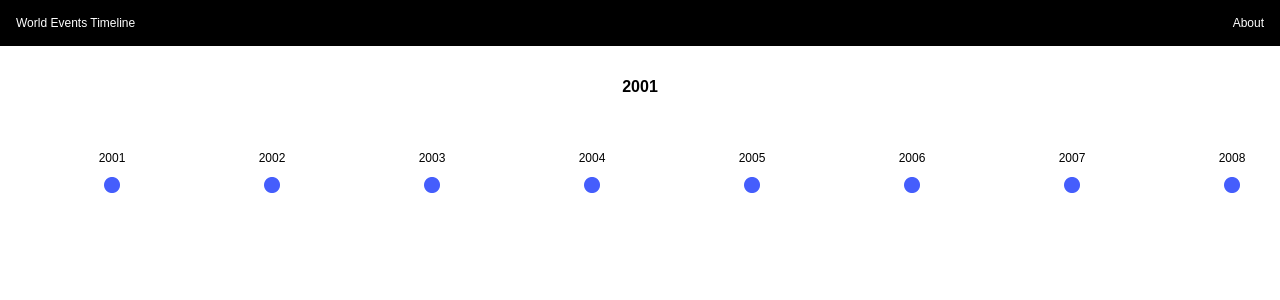
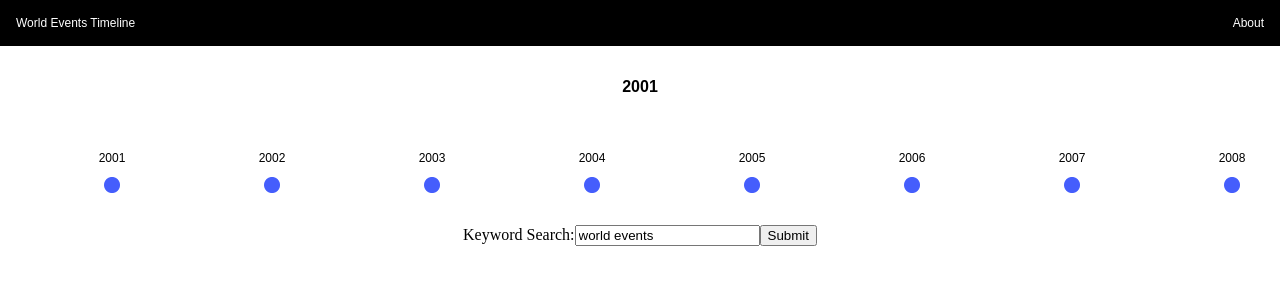
Before and after one commit to kim2552/storyline, a React (Create React App) app: page / in a window 1280 px wide. Shown: the top 300 px of the page. Built offline with nearby package versions, Linux system fonts and the light colour scheme; no server answers.

Commit message:
added keyword search. Updates articles everytime text changes.

```diff
--- a/src/components/Home.js
+++ b/src/components/Home.js
@@ -3,15 +3,29 @@ import axios from 'axios'
 
 import ArticleGallery from './ArticleGallery'
 import TimeLine from './TimeLine'
+import KeywordInput from './KeywordInput'
 
 const Home = () => {
 
     const [year, setYear] = useState("2001");
+    const [search_input, setSearchInput] = useState("world events");
+
     const [articles,setArticles] = useState([]);
 
-    function updateArticleFeed(query){
-        const date = query.date;
-        axios.get("/rss/search?q=world+after:"+date+"-01-01+before:"+date+"-12-30&hl=en-US&gl=US&ceid=US:en&gl=US")
+    function handleYearChange(newDate){
+        setYear(newDate);
+    }
+    function handleSearchChange(newSearch){
+        console.log("newSearch=",newSearch);
+        setSearchInput(newSearch);
+    }
+
+    useEffect(() => {
+        const updateArticleFeed = () =>{
+            const date = year;
+            console.log(search_input);
+            const formatted_search = search_input.replace(/\s+/g, '+').toLowerCase();
+            axios.get("/rss/search?q="+formatted_search+" after:"+date+"-01-01+before:"+date+"-12-30&hl=en-US&gl=US&ceid=US:en&gl=US")
             .then(res =>{
                 const parser = new DOMParser();
                 const xmlDoc = parser.parseFromString(res.request.response, "text/xml");
@@ -28,10 +42,8 @@ const Home = () => {
                 console.log(error);
             });
         }
-
-    useEffect(() => {
-        updateArticleFeed({date: year});
-      }, [year]);
+        updateArticleFeed();
+      }, [year, search_input]);
 
     return (
         <div className="container">
@@ -39,7 +51,10 @@ const Home = () => {
                 <h1>{year}</h1>
             </div>
             <ArticleGallery articles={articles}></ArticleGallery>
-            <TimeLine updateArticleFeed={updateArticleFeed}></TimeLine>
+            <TimeLine handleYearChange={handleYearChange}></TimeLine>
+            <div className="header-wrapper">
+                <KeywordInput search_input={search_input} setSearchInput={setSearchInput} handleSearchChange={handleSearchChange}></KeywordInput>
+            </div>
         </div>
     )
 }
--- /dev/null
+++ b/src/components/KeywordInput.js
@@ -0,0 +1,24 @@
+import React from 'react'
+
+const KeywordInput = (props) => {
+    function handleChange(event){
+        props.setSearchInput(event.target.value);
+    }
+
+    function handleSubmit(event){
+        event.preventDefault();
+        props.handleSearchChange(props.search_input);
+    }
+
+    return (
+        <div>
+            <form onSubmit={handleSubmit}>
+                <label>Keyword Search:</label>
+                <input type="text" id="search" name="search" value={props.search_input} onChange={handleChange}></input>
+                <input type="submit" value="Submit"></input>
+            </form>
+        </div>
+    )
+}
+
+export default KeywordInput
--- a/src/components/TimeLine.js
+++ b/src/components/TimeLine.js
@@ -18,7 +18,7 @@ export class TimeLine extends Component {
             time_periods.push(
                 <div className="swiper-wrapper" key={index}>
                     <p>{date}</p>
-                    <div className="point-wrapper" onClick={()=>this.props.updateArticleFeed({date})}>
+                    <div className="point-wrapper" onClick={()=>this.props.handleYearChange(date)}>
                         <img src={point_img} alt="point" className="point-img"></img>
                     </div>
                 </div>
```
Lines whose indentation alone changed are shown as unchanged.
